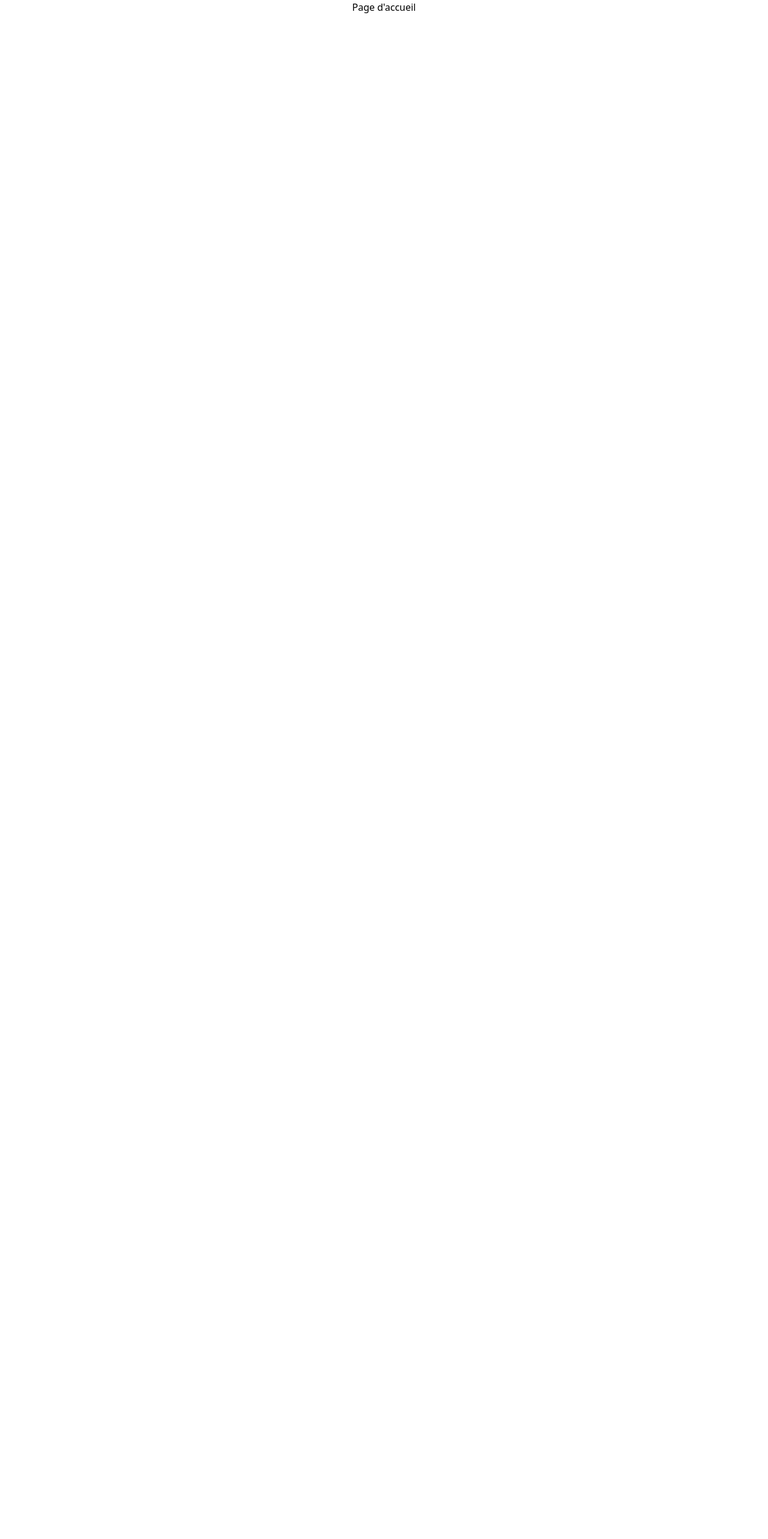
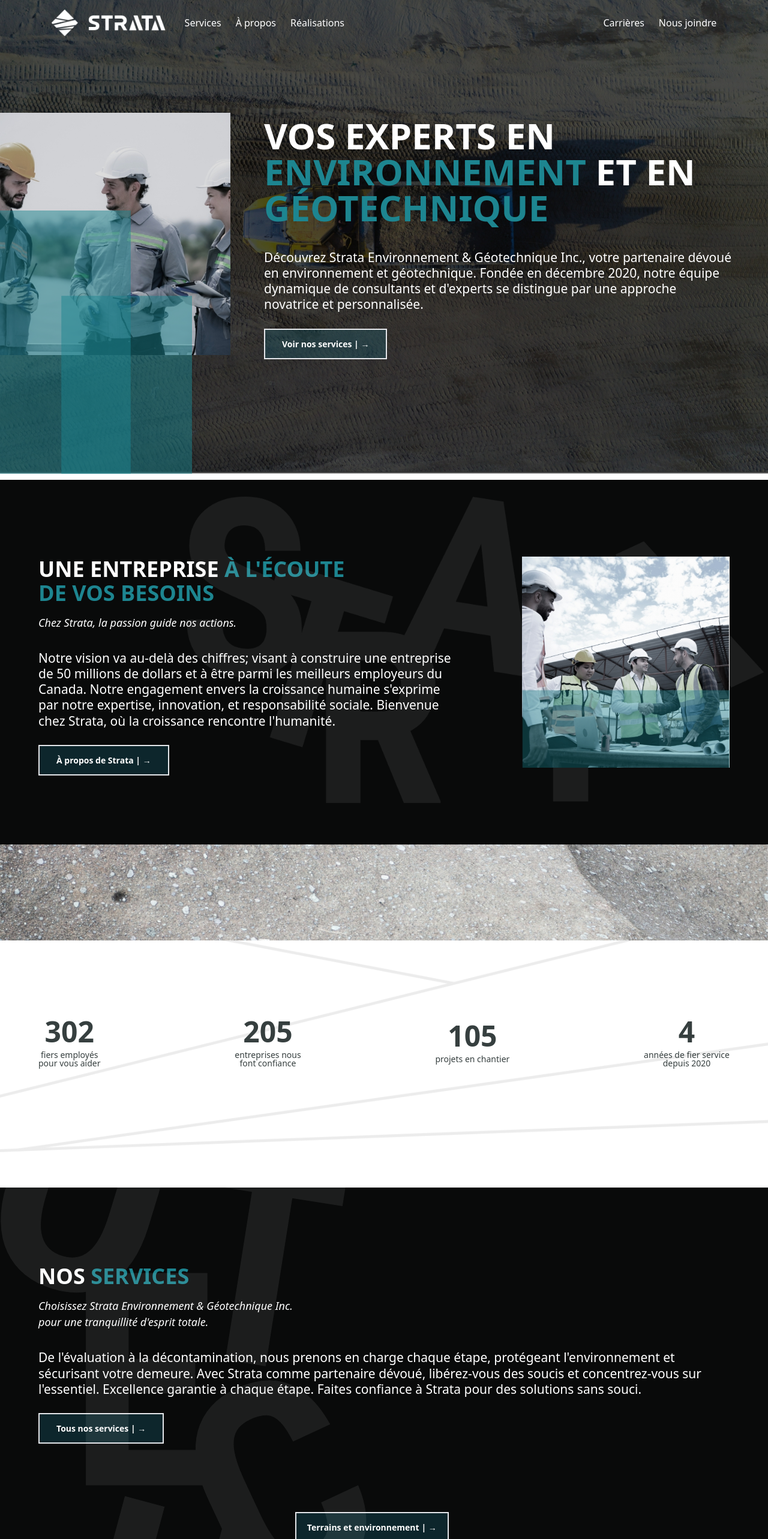
Before and after one commit to OliBoucher04/StrataStage, a React (Vite) app: page /home in a window 1280 px wide. Shown: the top 2566 px of the page at 60% size. Before the commit the page ends 800 px from the top, so only its background shows below. Built offline with nearby package versions, Linux system fonts and the light colour scheme.

Commit message:
feature-page-accueil

```diff
--- /dev/null
+++ b/src/pages/Home.css
@@ -0,0 +1,19 @@
+.headerAccueil {
+    background-image: url("../assets/img/bg-header.jpg");
+    background-size: cover;
+    background-position: center;
+    position: relative;
+    top: -10px;
+    background-repeat: no-repeat;
+}
+
+.imgHeader {
+    object-position: 0px -70px;
+}
+
+.bg-stats {
+    background-image: url("../assets/img/linesStats.png");
+    background-size: cover;
+    background-position: center;
+    background-repeat: no-repeat;
+}
--- a/src/pages/Home.jsx
+++ b/src/pages/Home.jsx
@@ -1,6 +1,100 @@
+import "./Home.css";
+import { imgHeader, linesHeader, imgAbout, strata, separateurTexture, geoArrangement, terrainEnviro, terrainGeo, milieuNaturel, batiment, autorisation } from "../assets";
+import Button from "../components/Button";
+import ItemService from "../components/ItemService";
+
 const Home = () => {
   return (
-    <h1>Page d'accueil</h1>
+    <>
+      <header className="h-screen headerAccueil flex flex-col justify-center items-center">
+        <section className="w-[90%] md:w-full flex flex-col-reverse justify-center items-start md:flex-row md:items-center relative">
+          <img
+            src={imgHeader}
+            alt="imgHeader"
+            className="h-36 md:h-[100%] w-full md:w-[40%] lg:w-[30%] object-cover object-center imgHeader hidden md:block"
+          />
+          <div className="md:px-14 z-10">
+            <h1 className="h1">
+              Vos experts en{" "}
+              <span className="text-tealPerso-200">environnement</span> et en{" "}
+              <span className="text-tealPerso-200">géotechnique</span>
+            </h1>
+            <p className="p mb-8 xl:mb-10">
+              Découvrez Strata Environnement & Géotechnique Inc., votre
+              partenaire dévoué en environnement et géotechnique. Fondée en
+              décembre 2020, notre équipe dynamique de consultants et d'experts
+              se distingue par une approche novatrice et personnalisée.{" "}
+            </p>
+            <Button link="/services" contenu="Voir nos services" />
+          </div>
+        </section>
+        <img
+          src={linesHeader}
+          alt="imgHeader"
+          className="absolute hidden md:block left-0 rotate-90 w-[35%] md:rotate-0 md:bottom-0 md:w-80"
+        />
+      </header>
+      <section className="bg-grayPerso-400 relative flex flex-col md:flex-row justify-center items-center overflow-hidden">
+        <img src={strata} alt="strata-arrangement" className="absolute -top-20 md:-right-10 md:w-[80%] md:-top-20"/>
+        <div className="w-[90%] md:flex flex-row justify-center items-center lg:justify-between gap-10 py-0 md:py-32">
+          <div className="pt-32 pb-20 md:py-0 lg:w-[60%]">
+            <h2 className="h2">Une entreprise <span className="text-tealPerso-200">à l'écoute <br/>de vos besoins</span></h2>
+            <h3 className="h3">Chez Strata, la passion guide nos actions.</h3>
+            <p className="p">
+              Notre vision va au-delà des chiffres; visant à construire une
+              entreprise de 50 millions de dollars et à être parmi les meilleurs
+              employeurs du Canada. Notre engagement envers la croissance humaine
+              s'exprime par notre expertise, innovation, et responsabilité sociale.
+              Bienvenue chez Strata, où la croissance rencontre l'humanité.
+            </p>
+            <Button link="/" contenu="À propos de Strata" />
+          </div>
+          <img src={imgAbout} alt="team-talking" className="w-full md:w-[30%] lg:w-[30%] pb-32 md:p-0 h-full z-10"/>
+        </div>
+      </section>
+      <section>
+        <img src={separateurTexture} alt="separateur-sable" className="h-24 object-cover md:h-full"/>
+      </section>
+      <section className="bg-stats flex justify-center">
+        <div className="py-32 md:flex justify-between items-center w-[90%]">
+          <div className="text-center pb-8">
+            <p className="stats">302</p>
+            <p className="text-[14px] leading-none text-grayPerso-200 mb-8 xl:mb-10">fiers employés <br/> pour vous aider</p>
+          </div>
+          <div className="text-center pb-8">
+            <p className="stats">205</p>
+            <p className="text-[14px] leading-none text-grayPerso-200 mb-8 xl:mb-10">entreprises nous <br/> font confiance</p>
+          </div>
+          <div className="text-center pb-8">
+            <p className="stats">105</p>
+            <p className="text-[14px] leading-none text-grayPerso-200 mb-8 xl:mb-10">projets en chantier</p>
+          </div>
+          <div className="text-center pb-8">
+            <p className="stats">4</p>
+            <p className="text-[14px] leading-none text-grayPerso-200 mb-8 xl:mb-10">années de fier service <br/> depuis 2020</p>
+          </div>
+        </div>
+      </section>
+      <section className="bg-grayPerso-400 relative overflow-hidden flex flex-col justify-center items-center">
+        <img src={ geoArrangement } alt="texte-arrangement-geotechnique" className="absolute -left-48"/>
+        <section className="py-32 w-[90%]">
+          <div></div>
+          <div>
+            <h2 className="h2">Nos <span className="text-tealPerso-200">services</span></h2>
+            <h3 className="h3">Choisissez Strata Environnement & Géotechnique Inc. <br/> pour une tranquillité d'esprit totale.</h3>
+            <p className="p">De l'évaluation à la décontamination, nous prenons en charge chaque étape, protégeant l'environnement et sécurisant votre demeure. Avec Strata comme partenaire dévoué, libérez-vous des soucis et concentrez-vous sur l'essentiel. Excellence garantie à chaque étape. Faites confiance à Strata pour des solutions sans souci.</p>
+            <Button link="/services" contenu="Tous nos services" />
+          </div>
+        </section>
+        <section>
+          <ItemService link="/" nom="Terrains et environnement" img={terrainEnviro} />
+          <ItemService link="/" nom="Terrains géotechnique" img={terrainEnviro} />
+          <ItemService link="/" nom="Milieu naturel" img={terrainEnviro} />
+          <ItemService link="/" nom="Bâtiment" img={terrainEnviro} />
+          <ItemService link="/" nom="Autorisation" img={terrainEnviro} />
+        </section>
+      </section>
+    </>
   );
 };
 
```
